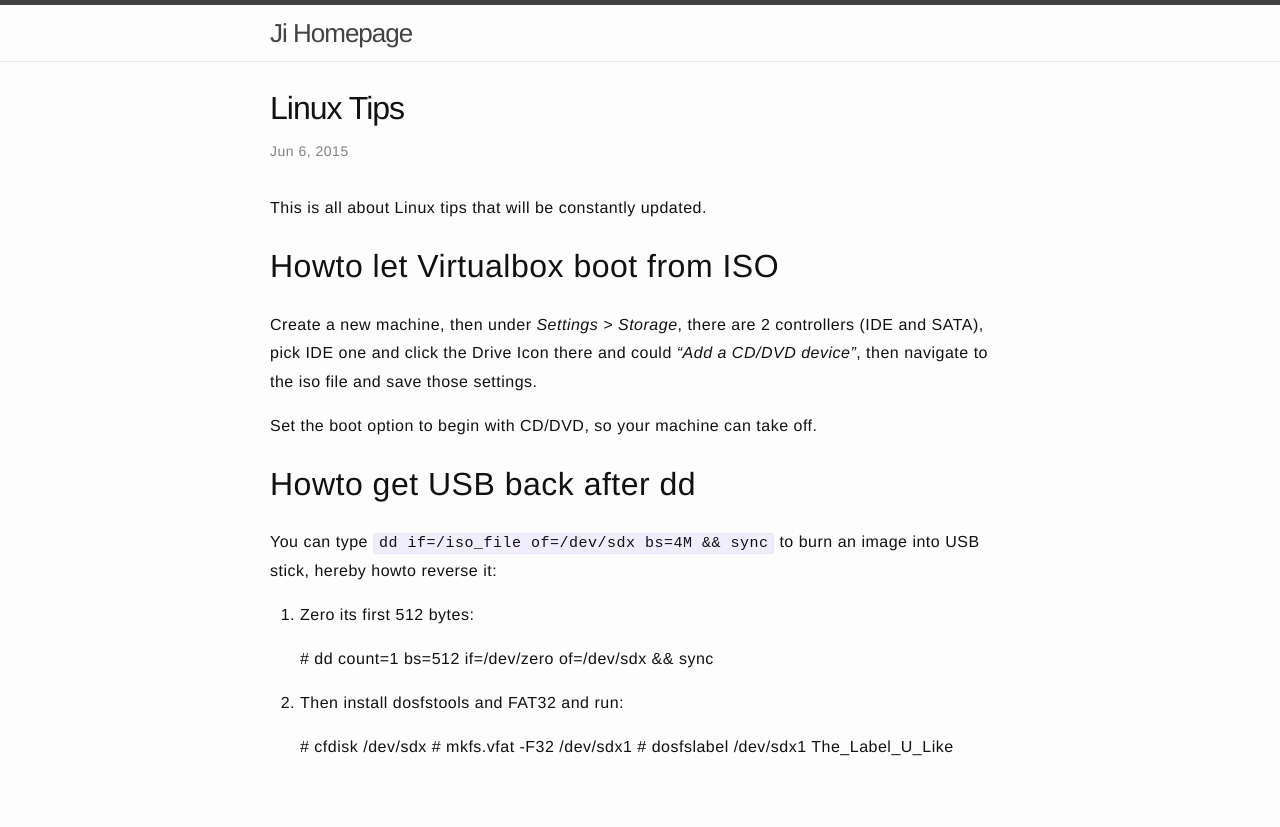
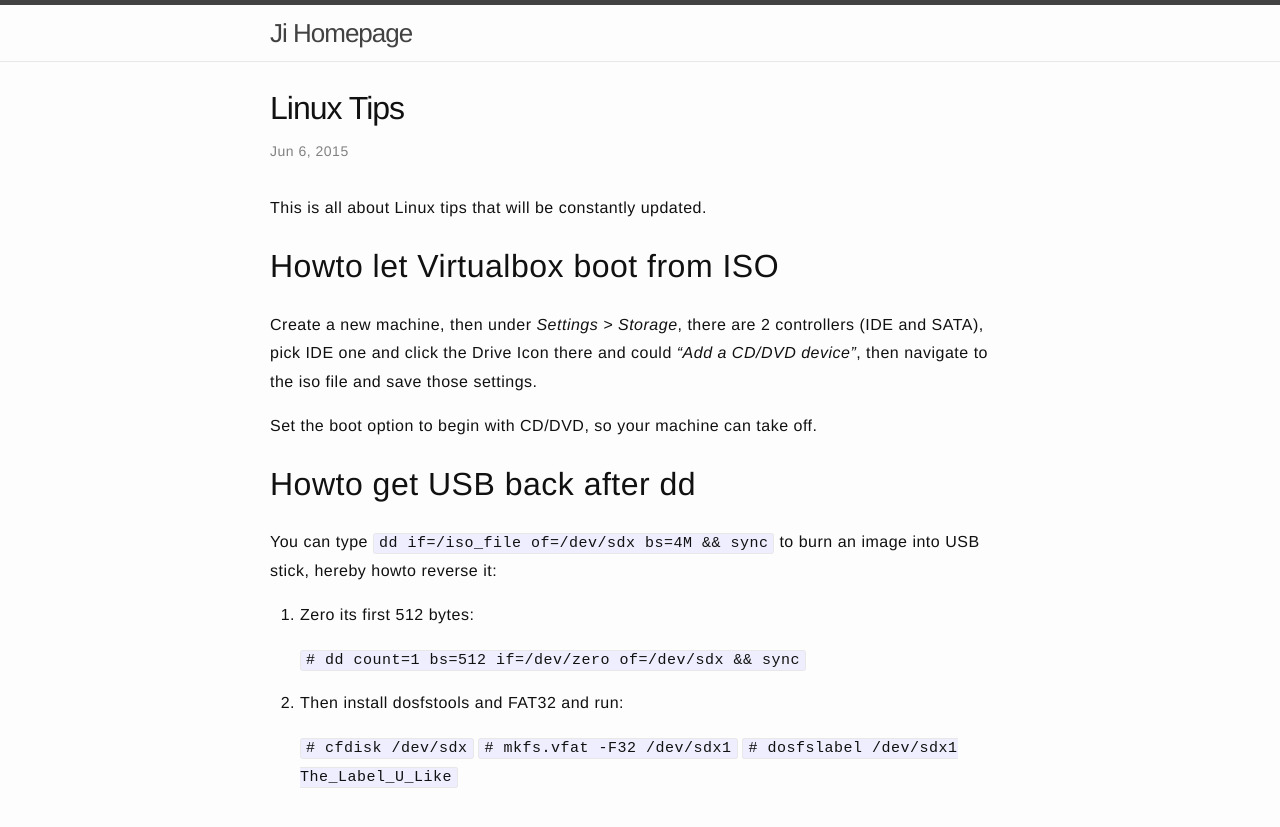
Before and after one commit to jazzi/jazzi.github.io, a Jekyll site: the page built from _posts/2015-06-06-linux-tips.md, in a window 1280 px wide. Shown: the top 827 px of the page. Built offline with Jekyll 4.4.1, drawn with Linux system fonts in a browser that asks for light colours.

```diff
--- a/_posts/2015-06-06-linux-tips.md
+++ b/_posts/2015-06-06-linux-tips.md
@@ -14,10 +14,10 @@ You can type `dd if=/iso_file of=/dev/sdx bs=4M && sync` to burn an image into U
 
 1. Zero its first 512 bytes:
 
-    # dd count=1 bs=512 if=/dev/zero of=/dev/sdx && sync
+    `# dd count=1 bs=512 if=/dev/zero of=/dev/sdx && sync`
 
 2. Then install dosfstools and FAT32 and run:
 
-    # cfdisk /dev/sdx
-    # mkfs.vfat -F32 /dev/sdx1
-    # dosfslabel /dev/sdx1	The_Label_U_Like
+    `# cfdisk /dev/sdx`
+    `# mkfs.vfat -F32 /dev/sdx1`
+    `# dosfslabel /dev/sdx1 The_Label_U_Like`
```
